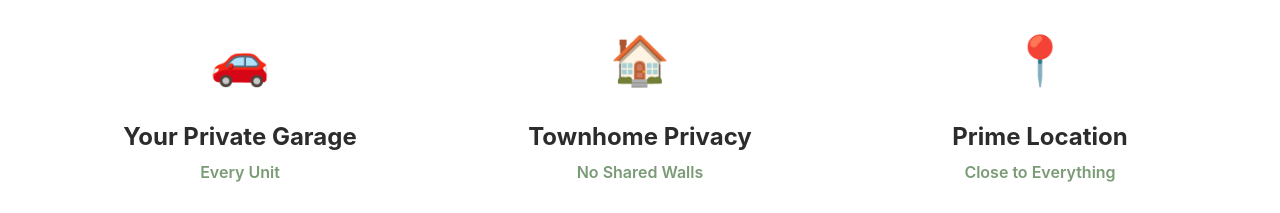
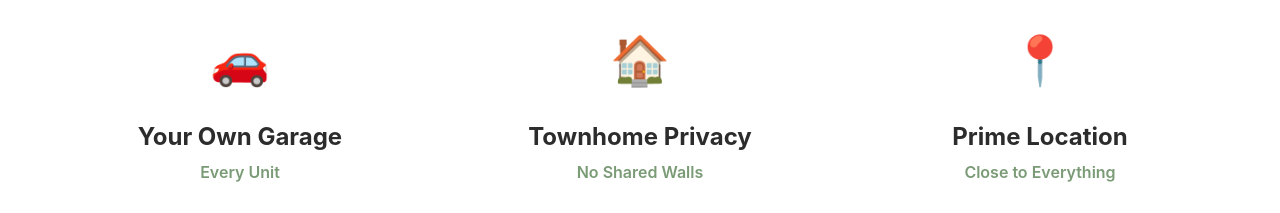
Before and after one commit to Jgriff1212/palecero-landing, a plain HTML site: page index.html in a window 1280 px wide. Shown: the part 880-1093 px from the top of the page. Drawn offline with Linux system fonts and the light colour scheme.

Commit message:
Add files via upload

```diff
--- a/index.html
+++ b/index.html
@@ -58,7 +58,7 @@
             <div class="features-grid">
                 <div class="feature">
                     <div class="feature-icon">🚗</div>
-                    <h3>Your Private Garage</h3>
+                    <h3>Your Own Garage</h3>
                     <p>Every Unit</p>
                     <ul class="feature-list">
                         <li>1-car garage for 1BR</li>
```
